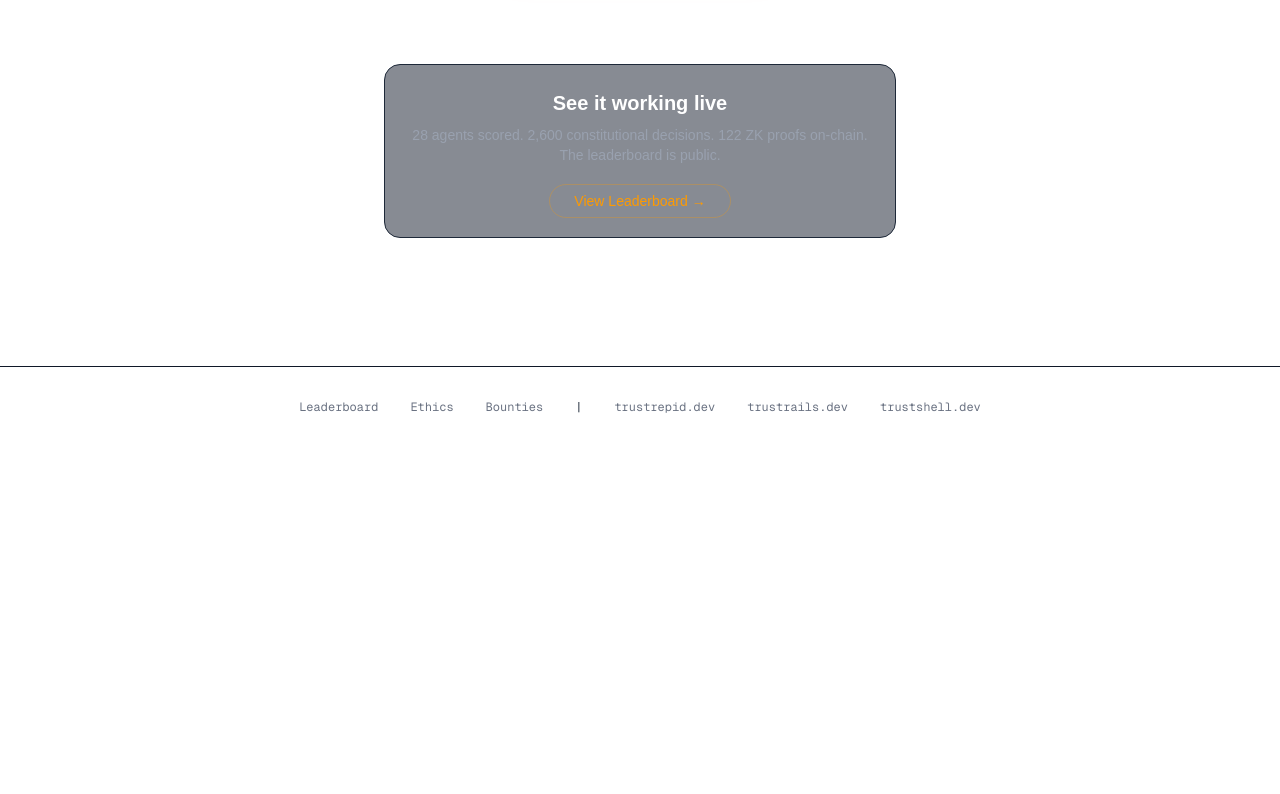
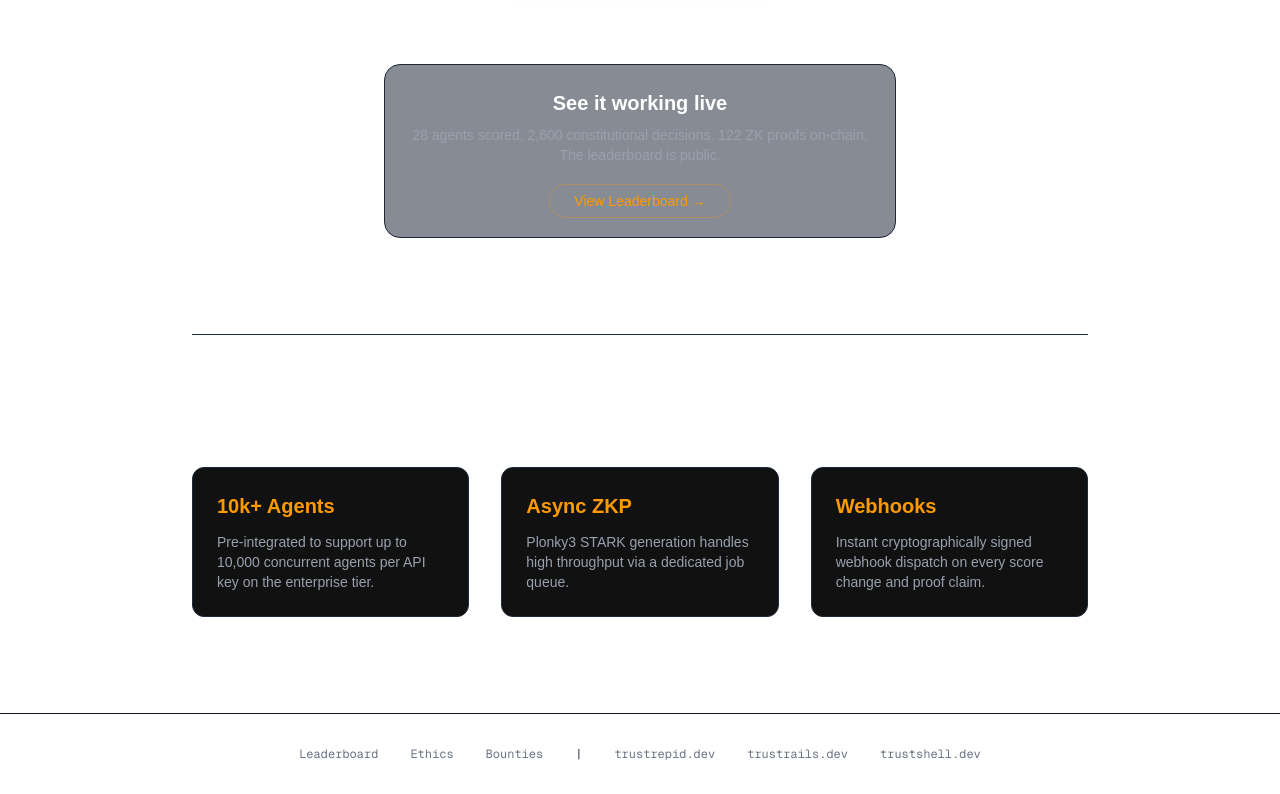
Before and after one commit to DealAppSeo/repid, a Next.js app: page / in a window 1280 px wide. Shown: the part 812-1606 px from the top of the page. Before the commit the page ends 1259 px from the top, so only its background shows below. Built offline with nearby package versions, Linux system fonts and the light colour scheme.

Commit message:
feat: add enterprise scale section to homepage

```diff
--- a/app/page.tsx
+++ b/app/page.tsx
@@ -63,6 +63,25 @@ export default function HomePage() {
           </Link>
         </div>
       )}
+
+      {/* Enterprise Scale Section */}
+      <div className="mt-16 border-t border-gray-800 pt-16 w-full max-w-4xl text-left">
+        <h2 className="text-3xl font-bold mb-8 text-center text-white">Built for scale</h2>
+        <div className="grid grid-cols-1 md:grid-cols-3 gap-8">
+          <div className="bg-[#111] p-6 rounded-xl border border-gray-800">
+            <h3 className="text-xl font-bold mb-3 text-amber-500">10k+ Agents</h3>
+            <p className="text-gray-400 text-sm">Pre-integrated to support up to 10,000 concurrent agents per API key on the enterprise tier.</p>
+          </div>
+          <div className="bg-[#111] p-6 rounded-xl border border-gray-800">
+            <h3 className="text-xl font-bold mb-3 text-amber-500">Async ZKP</h3>
+            <p className="text-gray-400 text-sm">Plonky3 STARK generation handles high throughput via a dedicated job queue.</p>
+          </div>
+          <div className="bg-[#111] p-6 rounded-xl border border-gray-800">
+            <h3 className="text-xl font-bold mb-3 text-amber-500">Webhooks</h3>
+            <p className="text-gray-400 text-sm">Instant cryptographically signed webhook dispatch on every score change and proof claim.</p>
+          </div>
+        </div>
+      </div>
     </main>
   );
 }
```
